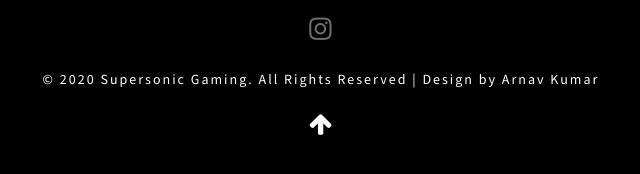
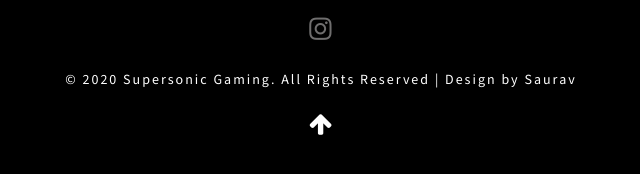
Before and after one commit to apnasaurav/supersonicgaming, a plain HTML site: page index.html in a window 1280 px wide. Shown: the part 2429-2603 px from the top of the page, 319-959 px from the left. Drawn offline with nearby package versions, Linux system fonts and the light colour scheme.

Commit message:
Update index.html

```diff
--- a/index.html
+++ b/index.html
@@ -188,7 +188,7 @@
         </div>
         <div class="bottem-wthree-footer text-center pt-md-4 pt-3">
           <p>
-            © 2020 Supersonic Gaming. All Rights Reserved | Design by Arnav Kumar</a>
+            © 2020 Supersonic Gaming. All Rights Reserved | Design by Saurav</a>
           </p>
         </div>
         <!-- move icon -->
```
